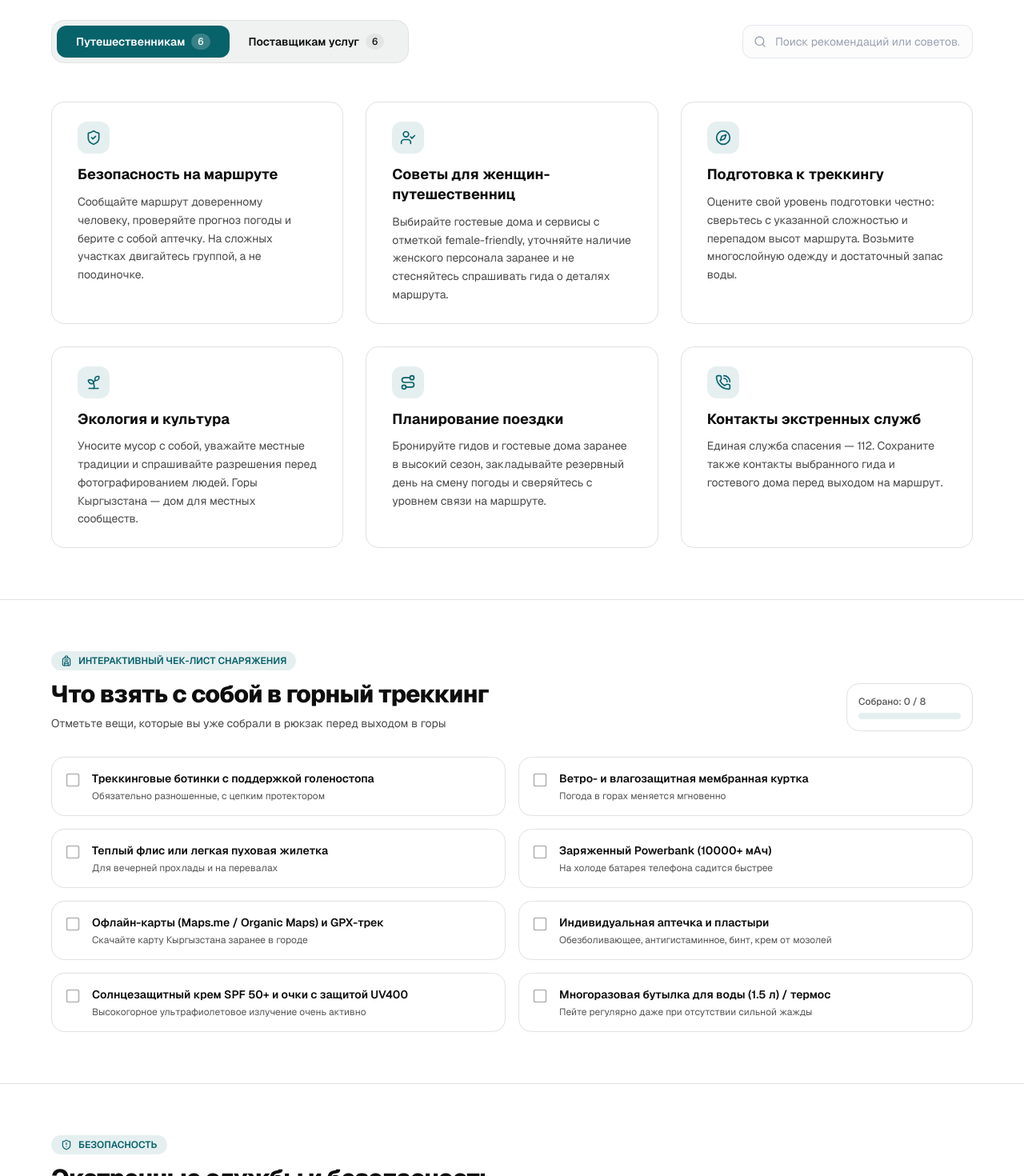
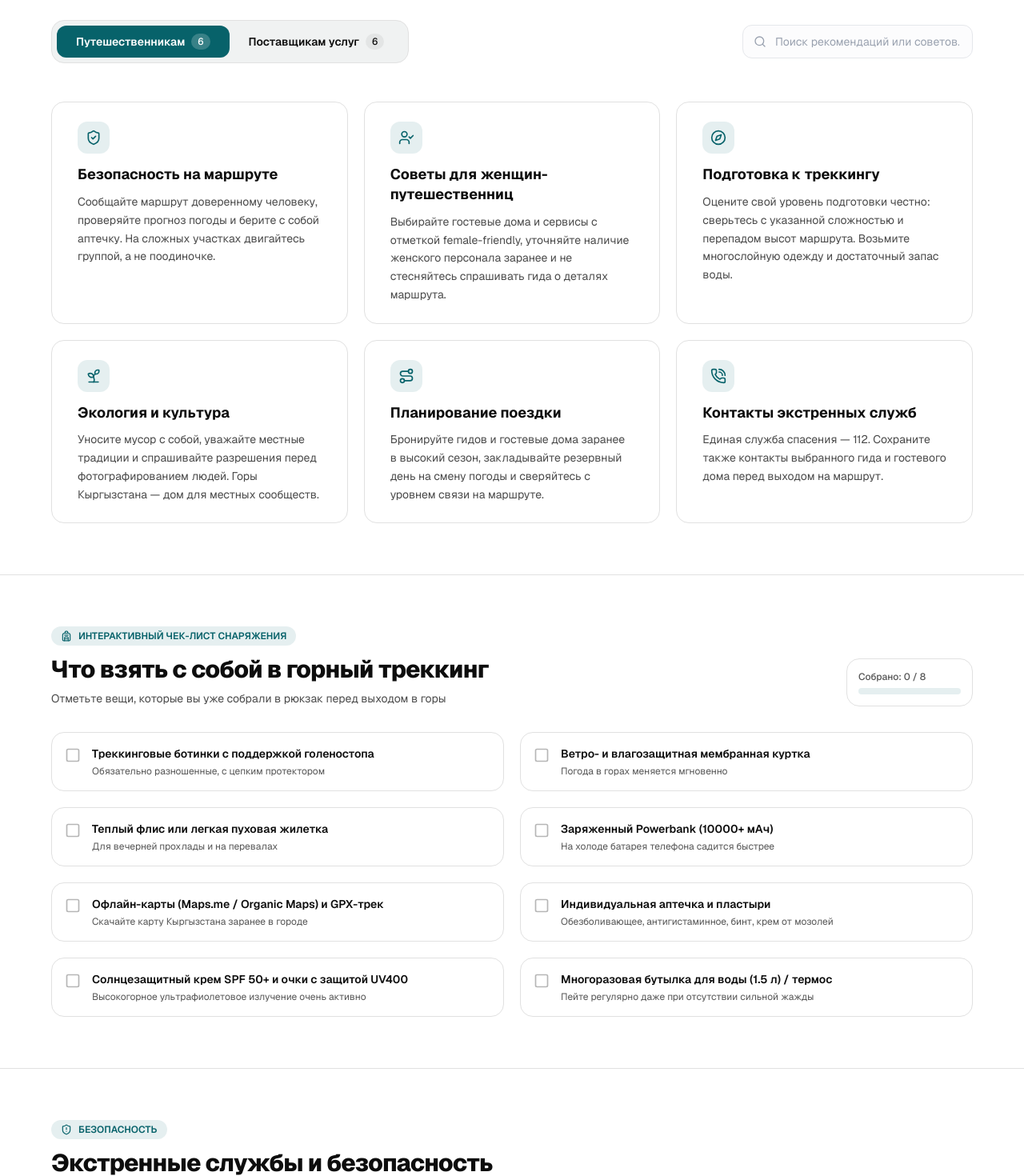
Before and after one commit to Evools/Aiym-Path, a Next.js app: page /guide in a window 1280 px wide. Shown: the part 560-2030 px from the top of the page at 80% size. Built offline with nearby package versions, Linux system fonts and the light colour scheme.

Commit message:
style: standardize grid gap spacing to 20px across guide components

```diff
--- a/components/features/guide/EmergencySafetyBanner.tsx
+++ b/components/features/guide/EmergencySafetyBanner.tsx
@@ -141,7 +141,7 @@
         </div>
 
         {/* 3 Actionable Contact Cards */}
-        <div className="grid grid-cols-1 md:grid-cols-3 gap-5 mb-8">
+        <div className="grid grid-cols-1 md:grid-cols-3 gap-[20px] mb-8">
           {contacts.map((c) => {
             const isCopied = copiedId === c.id;
             const name = c.name[language] || c.name.ru;
--- a/components/features/guide/EquipmentChecklistSection.tsx
+++ b/components/features/guide/EquipmentChecklistSection.tsx
@@ -81,7 +81,7 @@
         </div>
 
         {/* Checklist Grid */}
-        <div className="grid grid-cols-1 md:grid-cols-2 gap-3.5 sm:gap-4">
+        <div className="grid grid-cols-1 md:grid-cols-2 gap-[20px]">
           {EQUIPMENT_CHECKLIST.map((item) => {
             const isChecked = checkedIds.includes(item.id);
             const label = item.label[language] || item.label.ru;
--- a/components/features/guide/GuidebookSection.tsx
+++ b/components/features/guide/GuidebookSection.tsx
@@ -75,7 +75,7 @@
 
         {/* 6 Recommendations Cards Grid */}
         {filteredItems.length > 0 ? (
-          <div className="grid grid-cols-1 md:grid-cols-2 lg:grid-cols-3 gap-6 sm:gap-7">
+          <div className="grid grid-cols-1 md:grid-cols-2 lg:grid-cols-3 gap-[20px]">
             {filteredItems.map((item) => (
               <GuidebookCard
                 key={item.id}
```
